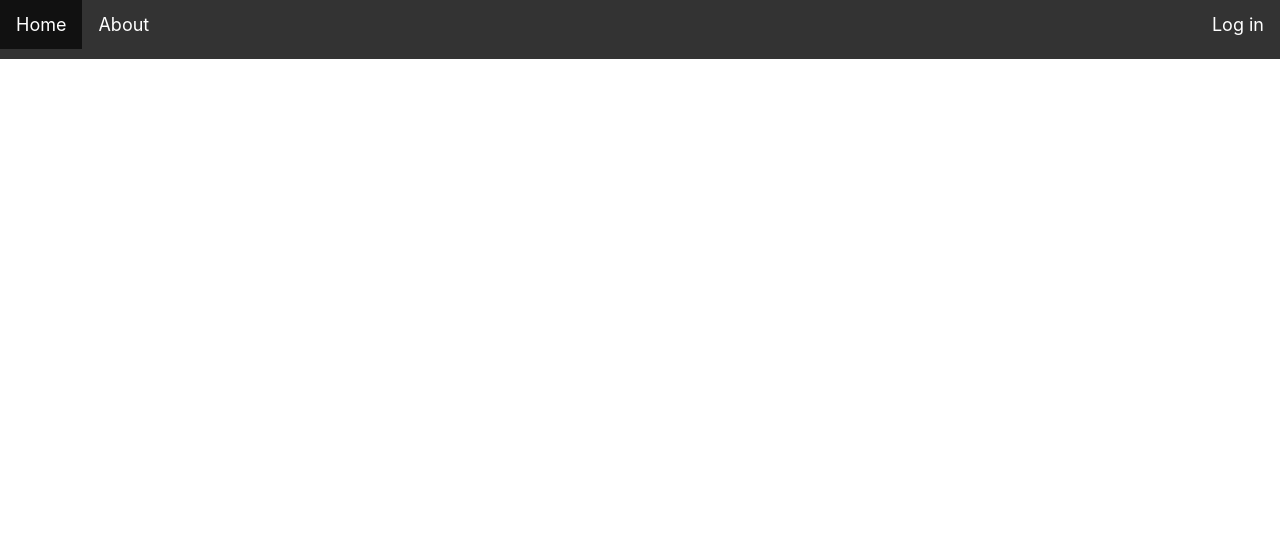
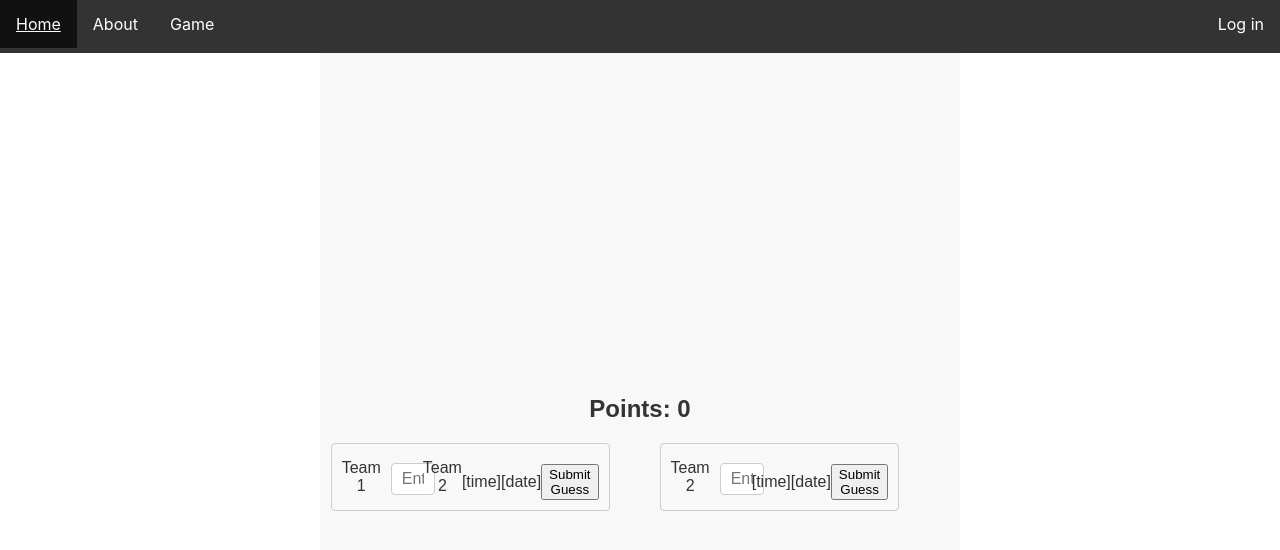
Before and after one commit to Shmulls/GoalFeed-Frontned, a React (Create React App) app: page /game in a window 1280 px wide. Before the commit this address had no page. Shown: the top 550 px of the page. Built offline with nearby package versions, Linux system fonts and the light colour scheme.

Commit message:
Git connection established.

```diff
--- a/src/API/Auth_calls.js
+++ b/src/API/Auth_calls.js
@@ -1,14 +1,15 @@
 import axios from "axios";
 
-const BASE_URL = "https://sw-project-backend.onrender.com/Auth";
+const BASE_URL = "http://localhost:4000";
+// const BASE_URL = "https://sw-project-backend.onrender.com/Auth";
 
-export const sendLoginRequest = async (params) => {
-  const result = await axios.get(BASE_URL, {
-    params,
-  });
-  if (result.status === 200) {
-    alert(result.data.message);
+export const sendLoginRequest = async (data) => {
+  try {
+    const result = await axios.post(`${BASE_URL}/auth`, data);
+    if (result.status === 200) {
+      alert(result.data.message);
+    }
+  } catch (error) {
+    console.error(error);
   }
 };
-
-//
--- a/src/App.js
+++ b/src/App.js
@@ -4,6 +4,7 @@ import Navbar from "./Pages/navbar/navbar";
 import Login from "./Pages/login/login";
 import About from "./Pages/About/about";
 import Home from "./Pages/home/home";
+import Game from "./Pages/game/game";
 
 function App() {
   return (
@@ -13,6 +14,7 @@ function App() {
         <Route path="/home" element={<Home />} />
         <Route path="/login" element={<Login />} />
         <Route path="/about" element={<About />} />
+        <Route path="/game" element={<Game />} />
       </Routes>
     </Router>
   );
--- a/src/Pages/About/about.css
+++ b/src/Pages/About/about.css
@@ -1,10 +1,11 @@
-.about {
-  font-family: Arial, sans-serif;
-}
-
-header {
-  background-color: #f2f2f2;
-  padding: 20px;
+.container {
+  display: flex;
+  flex-direction: column;
+  align-items: center;
+  justify-content: center;
+  height: 100vh;
+  background-color: #f8f8f8;
+  color: #333;
   text-align: center;
 }
 
@@ -13,29 +14,37 @@ h1 {
   margin-bottom: 10px;
 }
 
-main {
-  max-width: 800px;
-  margin: 0 auto;
-  padding: 20px;
-  text-align: center;
+h2 {
+  font-size: 24px;
+  margin-bottom: 20px;
 }
 
-h2 {
-  font-size: 24px;
+p {
+  font-size: 18px;
   margin-bottom: 10px;
 }
 
 ul {
-  list-style: none;
+  list-style-type: none;
+  margin: 0;
   padding: 0;
+  margin-bottom: 20px;
 }
 
 li {
-  font-size: 18px;
-  margin-bottom: 10px;
+  margin-bottom: 5px;
 }
 
 img {
-  max-width: 100%;
-  margin-top: 20px;
+  width: 200px;
+  margin-bottom: 20px;
 }
+
+a {
+  color: #333;
+  text-decoration: none;
+}
+
+a:hover {
+  text-decoration: underline;
+}
--- /dev/null
+++ b/src/Pages/game/game.css
@@ -0,0 +1,68 @@
+.container {
+  max-width: 600px;
+  margin: 0 auto;
+  padding: 20px;
+  font-family: Arial, sans-serif;
+}
+
+h2 {
+  text-align: center;
+  font-size: 24px;
+  margin-bottom: 20px;
+}
+
+.game-table {
+  display: grid;
+  grid-template-columns: repeat(3, 1fr);
+  grid-gap: 50px;
+  margin-bottom: 20px;
+}
+
+.match-info {
+  display: flex;
+  align-items: center;
+  justify-content: space-evenly;
+  padding: 10px;
+  border: 1px solid #ccc;
+  border-radius: 4px;
+}
+
+.match-info .score-guess-box {
+  flex: 10;
+  margin: 0 10px;
+}
+
+.match-info input {
+  width: 100%;
+  padding: 6px 10px;
+  border: 1px solid #ccc;
+  border-radius: 4px;
+}
+
+.match-details {
+  display: flex;
+  align-items: center;
+  justify-content: space-between;
+  margin-top: 10px;
+}
+
+.meter {
+  height: 20px;
+  background-color: #eee;
+  border-radius: 4px;
+  overflow: hidden;
+  margin-bottom: 20px;
+}
+
+.meter-progress {
+  height: 100%;
+  background-color: #007bff;
+  transition: width 0.3s ease-in-out;
+}
+
+.landmark {
+  height: 100%;
+  width: 10%;
+  background-color: #ccc;
+  float: left;
+}
--- /dev/null
+++ b/src/Pages/game/game.js
@@ -0,0 +1,54 @@
+import React from "react";
+import "./game.css";
+
+const teams = [
+  { name: "Team 1", symbol: "Symbol 1" },
+  { name: "Team 2", symbol: "Symbol 2" },
+  // Add the remaining teams here
+];
+
+function Game() {
+  const handleResultGuess = () => {
+    // Implement the logic to handle the user's result guess
+  };
+
+  return (
+    <div className="container">
+      <h2>Points: 0</h2>
+
+      <div className="game-table">
+        {teams.map((team, index) => (
+          <div key={team.name} className="match-info">
+            <span className="team-name">{team.name}</span>
+            <span className="score-guess-box">
+              <input
+                type="text"
+                onChange={handleResultGuess}
+                placeholder="Enter score guess"
+              />
+            </span>
+            <span className="team-name">{teams[index + 1]?.name}</span>
+            <div className="match-details">
+              <span>[time]</span>
+              <span>[date]</span>
+              <button className="submit-guess-button" type="button">
+                Submit Guess
+              </button>
+            </div>
+          </div>
+        ))}
+      </div>
+
+      {/* Add the meter component here to show landmarks based on points */}
+      {/* eslint-disable-next-line react/self-closing-comp */}
+      <div className="meter">
+        {/* eslint-disable-next-line react/self-closing-comp */}
+        <div className="meter-progress" />
+        {/* eslint-disable-next-line react/self-closing-comp */}
+        <div className="landmark" />
+      </div>
+    </div>
+  );
+}
+
+export default Game;
--- a/src/Pages/navbar/navbar.js
+++ b/src/Pages/navbar/navbar.js
@@ -19,6 +19,12 @@ function Navbar() {
         </li>
 
         <li className="nav-item">
+          <Link to="/game" className="nav-link">
+            <span className="link-text">Game</span>
+          </Link>
+        </li>
+
+        <li className="nav-item">
           <Link to="/login" className="nav-link">
             <span className="link-text">Log in</span>
           </Link>
```
